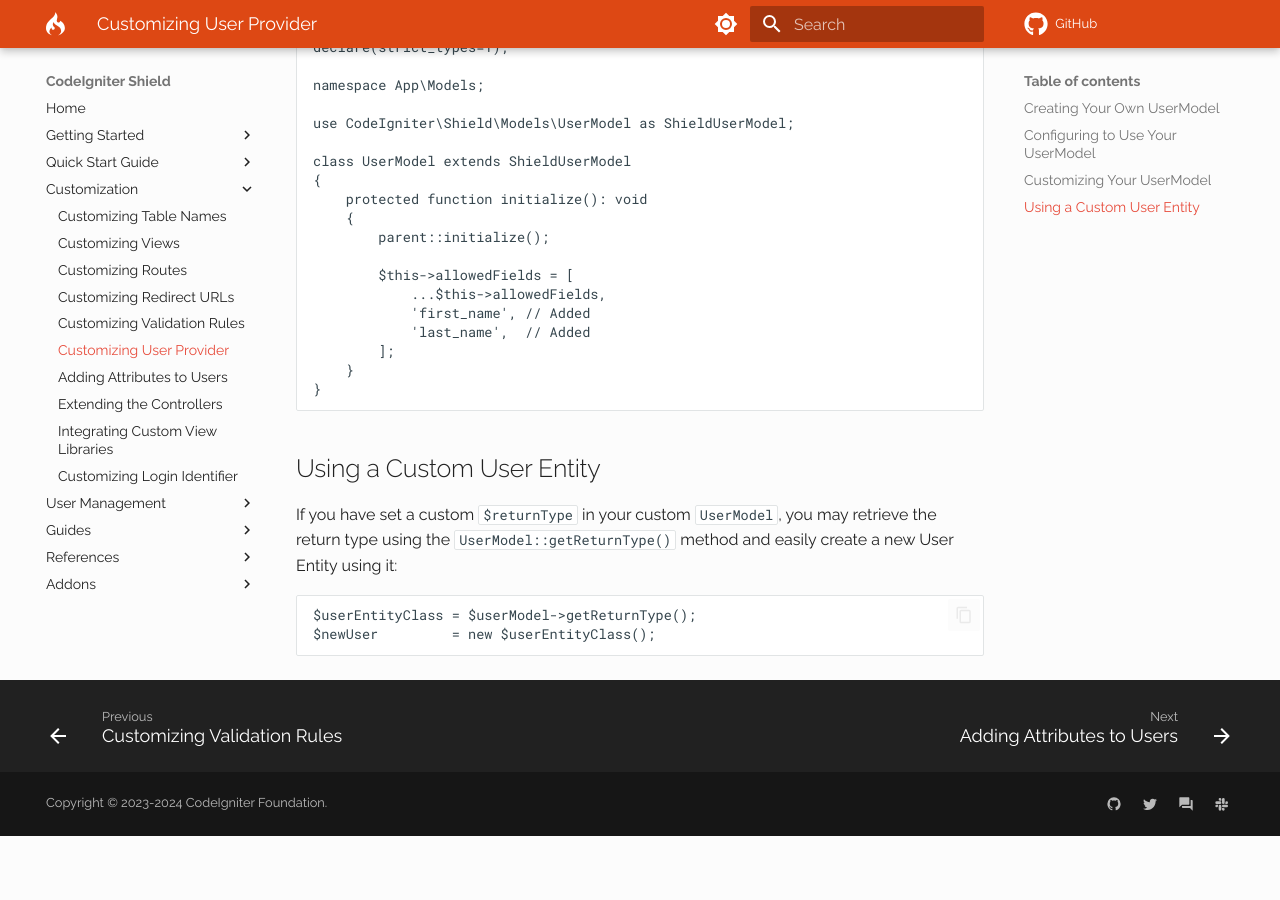
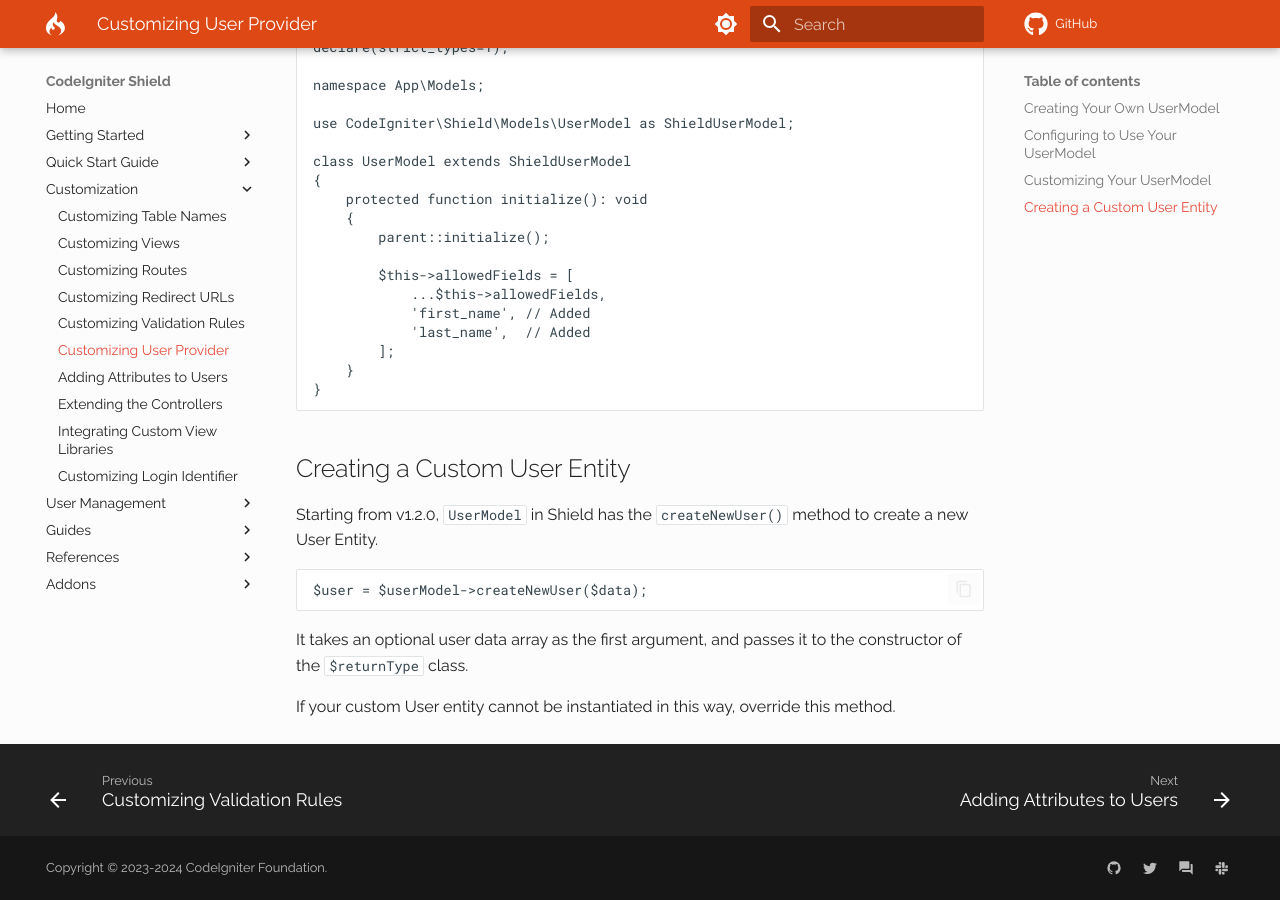
Before and after one commit to codeigniter4/shield, an MkDocs documentation site: the page built from docs/customization/user_provider.md, in a window 1280 px wide and 900 px high, scrolled down 886 px. Built offline with MkDocs 1.6.1 and Material for MkDocs 9.7.7, drawn with Linux system fonts in a browser that asks for light colours; comment, search, counter and statistics services are not loaded; a style sheet for code colours, icons or effects is not loaded; before the commit the page ends 1722 px from its top, so only the background shows below that.

Commit message:
docs: update docs

````diff
--- a/docs/customization/user_provider.md
+++ b/docs/customization/user_provider.md
@@ -55,13 +55,16 @@ class UserModel extends ShieldUserModel
 }
 ```
 
-## Using a Custom User Entity
+## Creating a Custom User Entity
 
-If you have set a custom `$returnType` in your custom `UserModel`, you may
-retrieve the return type using the `UserModel::getReturnType()` method and
-easily create a new User Entity using it:
+Starting from v1.2.0, `UserModel` in Shield has the `createNewUser()` method to
+create a new User Entity.
 
 ```php
-$userEntityClass = $userModel->getReturnType();
-$newUser         = new $userEntityClass();
+$user = $userModel->createNewUser($data);
 ```
+
+It takes an optional user data array as the first argument, and passes it to the
+constructor of the `$returnType` class.
+
+If your custom User entity cannot be instantiated in this way, override this method.
````
